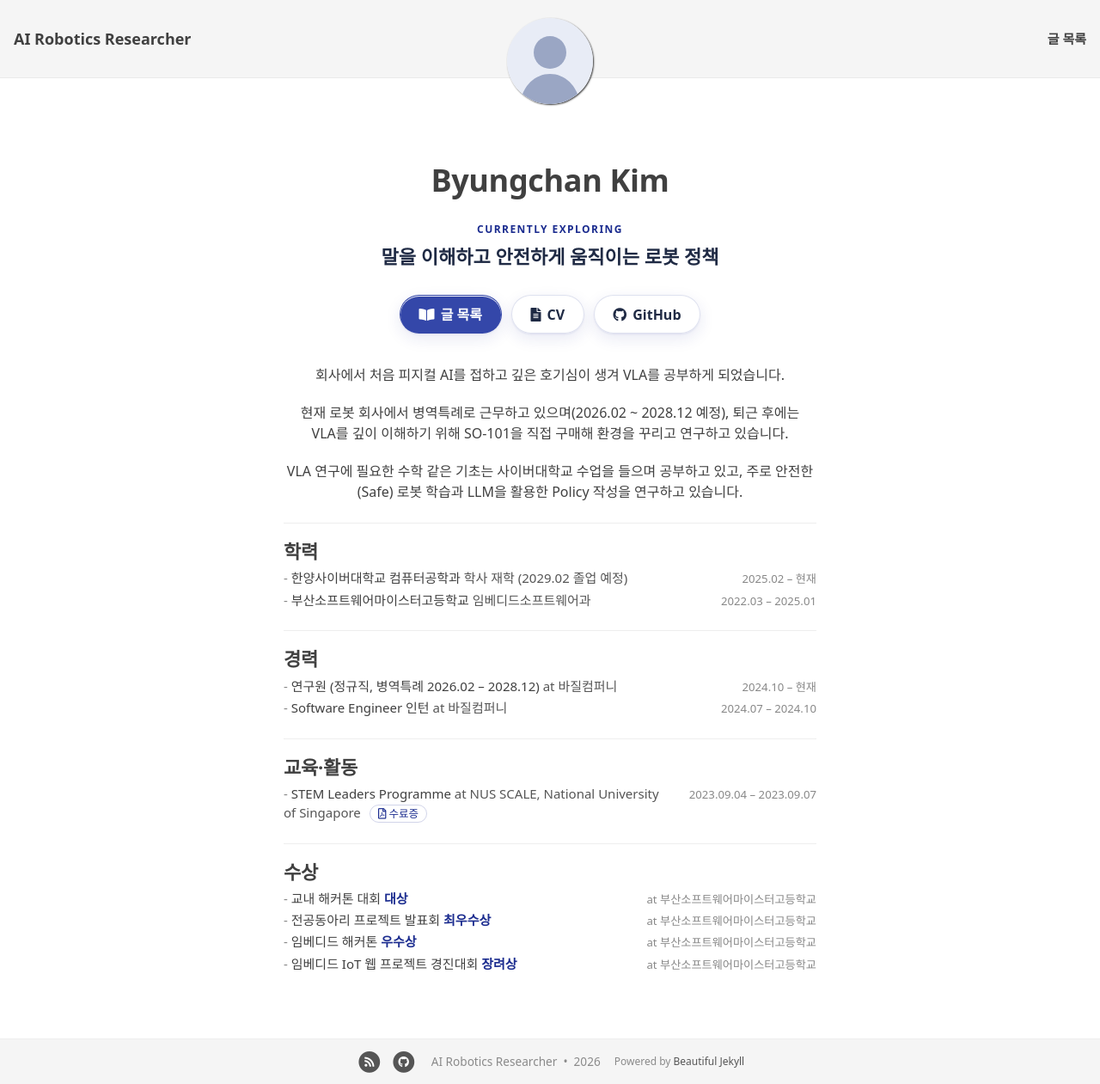
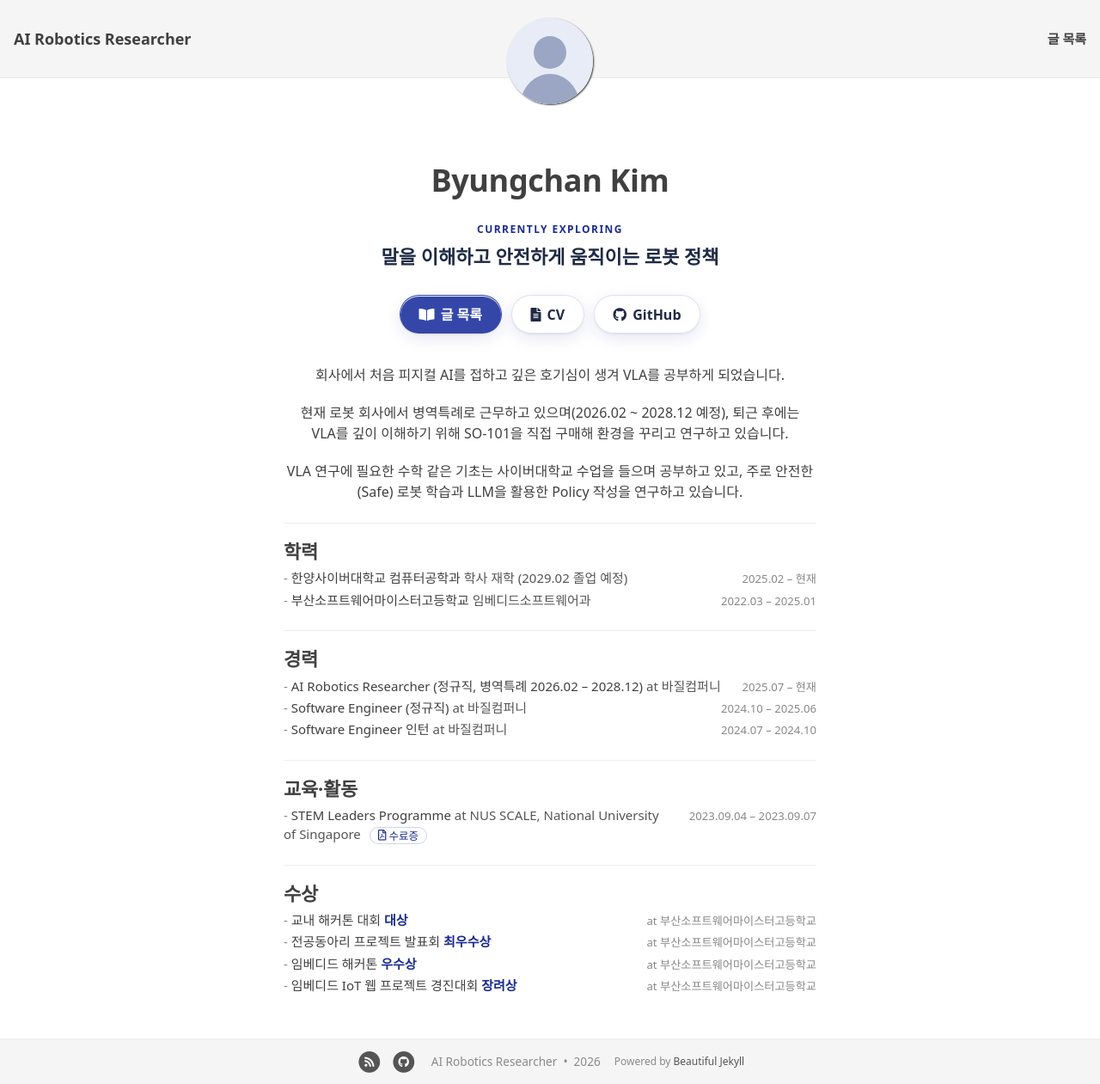
Before and after one commit to chanyee725/chanyee725, a Jekyll site: the page built from index.html, in a window 1280 px wide and 1261 px high. Shown: the whole window at 86% size. Built offline with Jekyll 4.4.1, drawn with Linux system fonts in a browser that asks for light colours; nearby versions of some CDN libraries; some web fonts are replaced; the list of posts is cut into pages by our own code.

Commit message:
docs: split career by role

```diff
--- a/_data/profile.yml
+++ b/_data/profile.yml
@@ -5,9 +5,12 @@ mission: 말을 이해하고 안전하게 움직이는 로봇 정책
 
 # career: role(직책), org(회사), period(기간). 위에서부터 보인다 (최신을 위에)
 career:
-  - role: 연구원 (정규직, 병역특례 2026.02 – 2028.12)
+  - role: AI Robotics Researcher (정규직, 병역특례 2026.02 – 2028.12)
     org: 바질컴퍼니
-    period: 2024.10 – 현재
+    period: 2025.07 – 현재
+  - role: Software Engineer (정규직)
+    org: 바질컴퍼니
+    period: 2024.10 – 2025.06
   - role: Software Engineer 인턴
     org: 바질컴퍼니
     period: 2024.07 – 2024.10
```
